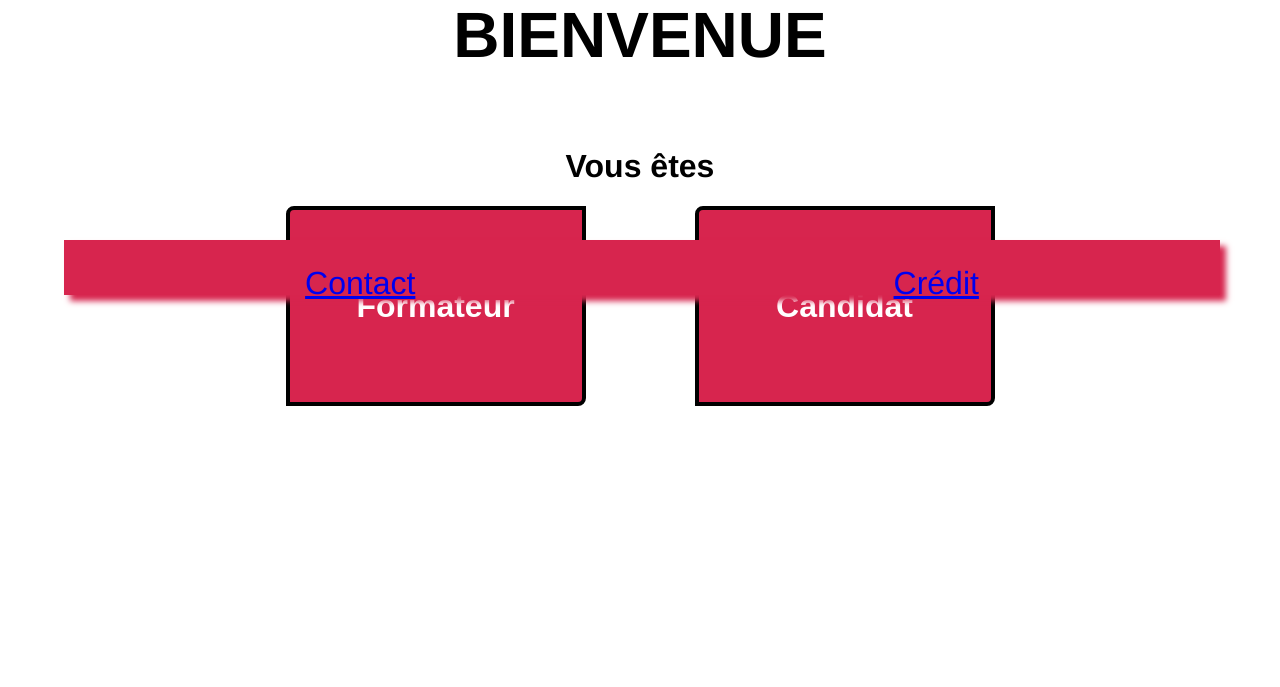
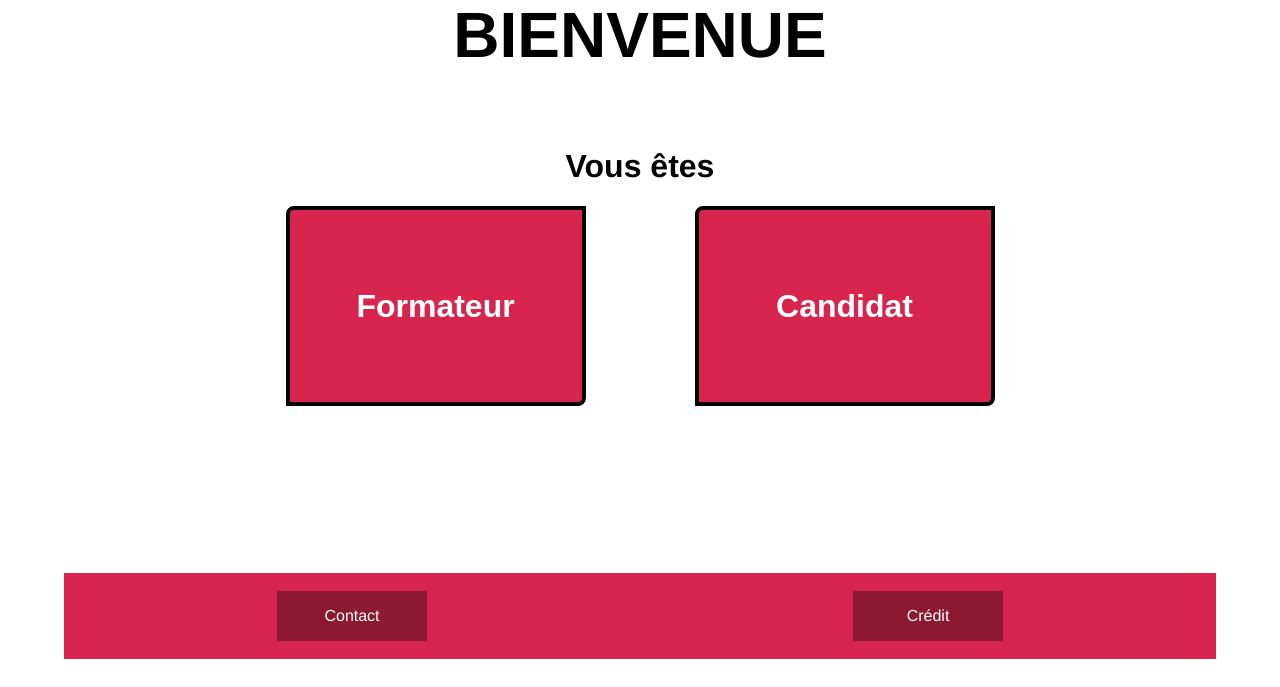
Before and after one commit to crazychouwi/CHALLENGE2017, a PHP site: page / in a window 1280 px wide. Shown: the part 505-1192 px from the top of the page. Run offline with PHP 8.4, Linux system fonts and the light colour scheme.

Commit message:
ajout boutons contact crédit

```diff
--- a/assets/css/contact.css
+++ b/assets/css/contact.css
@@ -22,6 +22,7 @@ h1{
 }
 .contact{
   color: white;
+  background: #8c1832;
 }
 .contacts{
   text-align: center;
@@ -31,16 +32,16 @@ h1{
 }
 a:visited{
   color: white;
+}
+a{
   text-decoration: none;
 }
-
 
 .conteneur{
   background-color: #D7254E;
   font-size: 2em;
   color: white;
   width: 90%;
-  position: fixed;
   bottom: 0;
   display: flex;
   justify-content: space-around;
--- a/includes/footer.php
+++ b/includes/footer.php
@@ -1,8 +1,4 @@
-<div class="conteneur">
-<div class="contact">
-    <p><a href="contact.php">Contact</a></p>
+<div class="boutons">
+    <p><a href="contact.php">Contact</a> </p>
+    <p><a href="credit.php">Crédit</a></p>
   </div>
-  <div class="credit">
-      <p><a href="credit.php">Crédit</a></p>
-    </div>
-</div>
--- a/includes/menu.php
+++ b/includes/menu.php
@@ -1,6 +1,6 @@
 <div class="boutons">
-  <p><a href="#">Accueil</a> </p>
-  <p><a href="#">Connexion</a></p>
+  <p><a href="index.php">Accueil</a> </p>
+  <p><a href="">Connexion</a></p>
   <p><a href="#">Formulaire</a></p>
   <p><a href="#">Questionnaire</a></p>
 </div>
```
